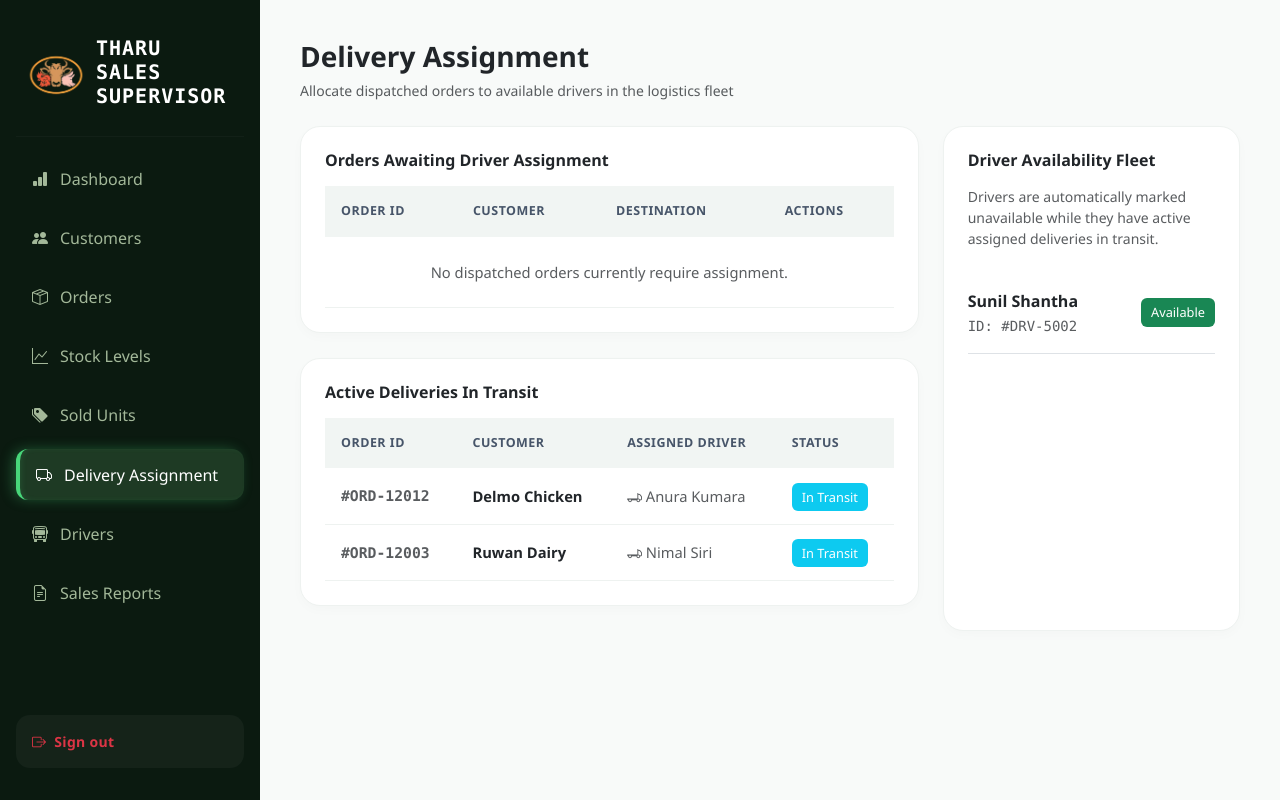
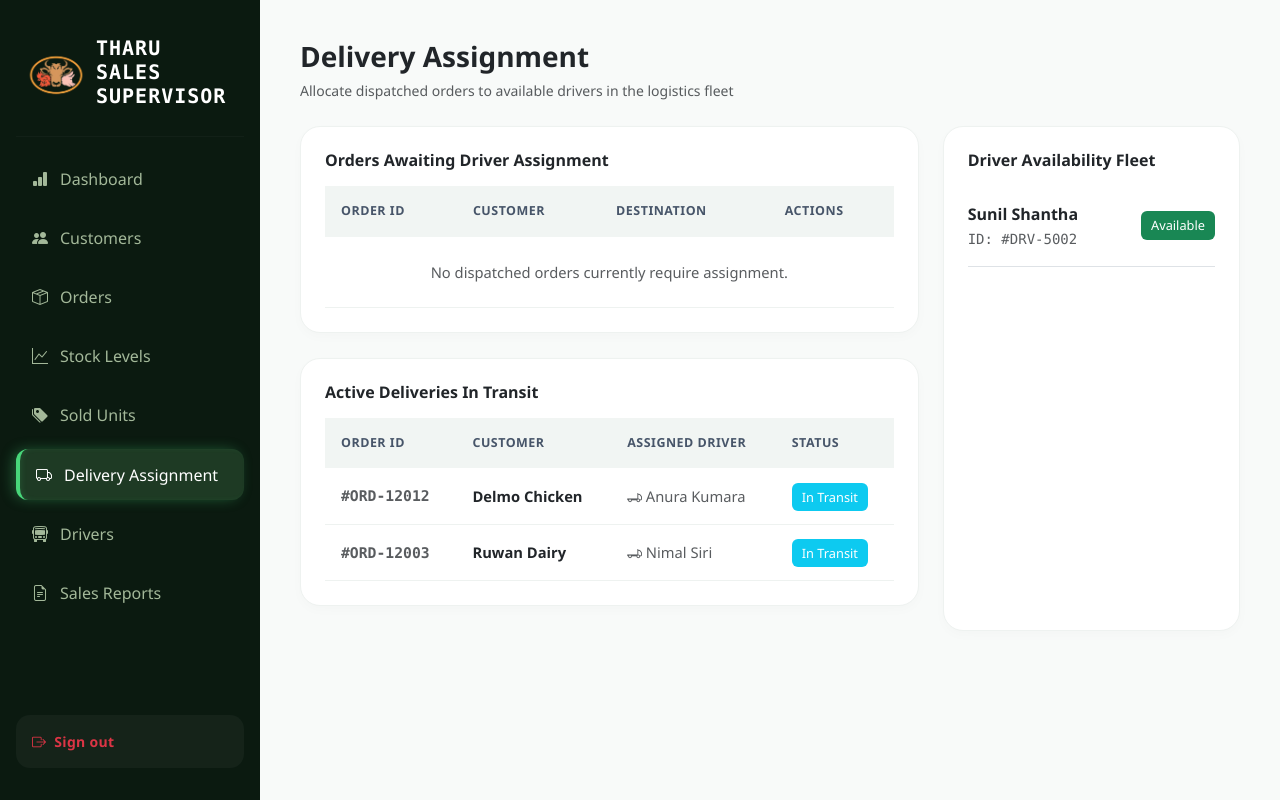
Before and after one commit to KevindraAmeshaBaylon/tharu_products, a PHP site: page /view/salessup/delivery_assignment.php in a window 1280 px wide. Run offline with PHP 8.4, Linux system fonts and the light colour scheme; the visitor is signed in with stand-in values (Sample User, id 1); data comes from the database, SQL or seed files in the repository.

Commit message:
Modify driver availability message in delivery_assignment.php
Updated the text regarding driver availability.

```diff
--- a/view/salessup/delivery_assignment.php
+++ b/view/salessup/delivery_assignment.php
@@ -251,7 +251,6 @@ $conn->close();
             <div class="col-12 col-lg-4">
                 <div class="content-card h-100 mb-0">
                     <h6 class="fw-bold text-dark mb-3">Driver Availability Fleet</h6>
-                    <p class="text-muted small mb-4">Drivers are automatically marked unavailable while they have active assigned deliveries in transit.</p>
 
                     <ul class="list-group list-group-flush border-0">
                         <?php if (!empty($availableDrivers)): ?>
```
